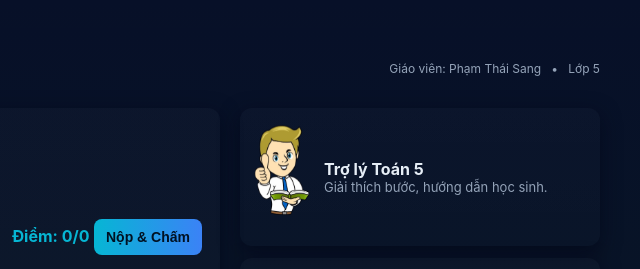
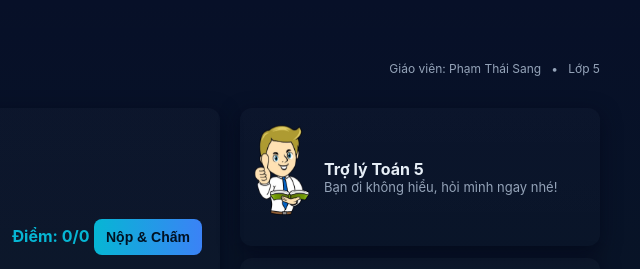
Before and after one commit to mailtaoai01-pixel/luyen-tap-toan-5, a plain HTML site: page index.html in a window 1280 px wide. Shown: the top 269 px of the page, 640-1280 px from the left. Drawn offline with Linux system fonts and the light colour scheme.

Commit message:
Update index.html

```diff
--- a/index.html
+++ b/index.html
@@ -166,7 +166,7 @@
         </div>
         <div class="assistant-meta">
           <div class="name">Trợ lý Toán 5</div>
-          <div class="desc">Giải thích bước, hướng dẫn học sinh.</div>
+          <div class="desc">Bạn ơi không hiểu, hỏi mình ngay nhé! </div>
         </div>
       </div>
 
```
